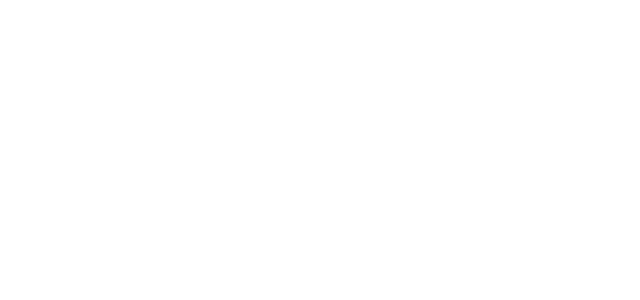
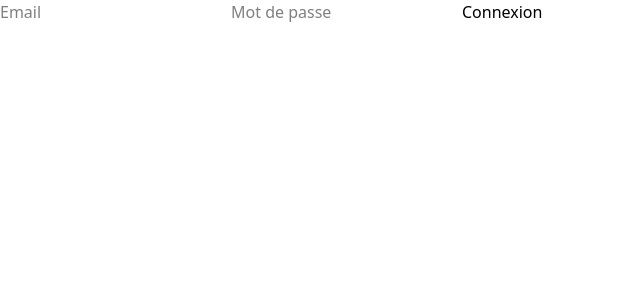
Before and after one commit to bastienpog/Lab201-project, a React (Vite) app: page /login in a window 1280 px wide. Before the commit this address had no page. Shown: the top 300 px of the page, without its empty margins (0-640 px from the left). Built offline with nearby package versions, Linux system fonts and the light colour scheme.

Commit message:
feat : add admin and login pages

```diff
--- a/src/main.tsx
+++ b/src/main.tsx
@@ -4,10 +4,12 @@ import { BrowserRouter } from "react-router-dom";
 import { Routes } from "react-router-dom";
 import { Route } from "react-router-dom";
 import { MainLayout } from "@/layouts/main-layout";
-
+import Login from "./pages/Login";
+import Admin from "./pages/Admin";
 import IndexPage from "@/pages/index";
 
 import "@/index.css";
+
 
 createRoot(document.getElementById("root")!).render(
   <StrictMode>
@@ -15,6 +17,8 @@ createRoot(document.getElementById("root")!).render(
       <Routes>
         <Route path="/" element={<MainLayout />}>
           <Route index element={<IndexPage />} />
+          <Route path="login" element={<Login />} />
+          <Route path="admin" element={<Admin />} />
         </Route>
       </Routes>
     </BrowserRouter>
--- /dev/null
+++ b/src/pages/Admin.tsx
@@ -0,0 +1,9 @@
+const Admin: React.FC = () => {
+    return (
+        <div>
+            <h2>Backoffice</h2>
+        </div>
+    );
+};
+
+export default Admin;
--- /dev/null
+++ b/src/pages/Login.tsx
@@ -0,0 +1,31 @@
+import { useState, FormEvent } from "react";
+import { signInWithEmailAndPassword } from "firebase/auth";
+import { auth } from "../services/firebase"
+import { useNavigate } from "react-router-dom";
+
+const Login: React.FC = () => {
+    const [email, setEmail] = useState<string>("");
+    const [password, setPassword] = useState<string>("");
+    const navigate = useNavigate();
+
+    const handleLogin = async (e: FormEvent<HTMLFormElement>) => {
+        e.preventDefault();
+        try {
+            await signInWithEmailAndPassword(auth, email, password);
+            navigate("/admin");
+        } catch (error) {
+            alert("Identifiants incorrects. Veuillez réessayer.");
+            console.error(error);
+        }
+    };
+
+    return (
+        <form onSubmit={handleLogin}>
+            <input type="email" value={email} onChange={(e) => setEmail(e.target.value)} placeholder="Email" required />
+            <input type="password" value={password} onChange={(e) => setPassword(e.target.value)} placeholder="Mot de passe" required />
+            <button type="submit">Connexion</button>
+        </form>
+    );
+};
+
+export default Login;
--- a/src/services/firebase.js
+++ /dev/null
@@ -1,17 +0,0 @@
-import { initializeApp } from "firebase/app";
-import { getAuth } from "firebase/auth";
-import { getFirestore } from "firebase/firestore";
-
-const firebaseConfig = {
-  apiKey: "AIzaSyDRUEbx4reWiVcTwokcT4v4gnD6AG2P2h0",
-  authDomain: "lab-201-7e147.firebaseapp.com",
-  projectId: "lab-201-7e147",
-  storageBucket: "lab-201-7e147.firebasestorage.app",
-  messagingSenderId: "410129685346",
-  appId: "1:410129685346:web:756cb6897d285ce817ea3b",
-  measurementId: "G-1FJTSD3X0D",
-};
-
-const app = initializeApp(firebaseConfig);
-export const auth = getAuth(app);
-export const db = getFirestore(app);
```
